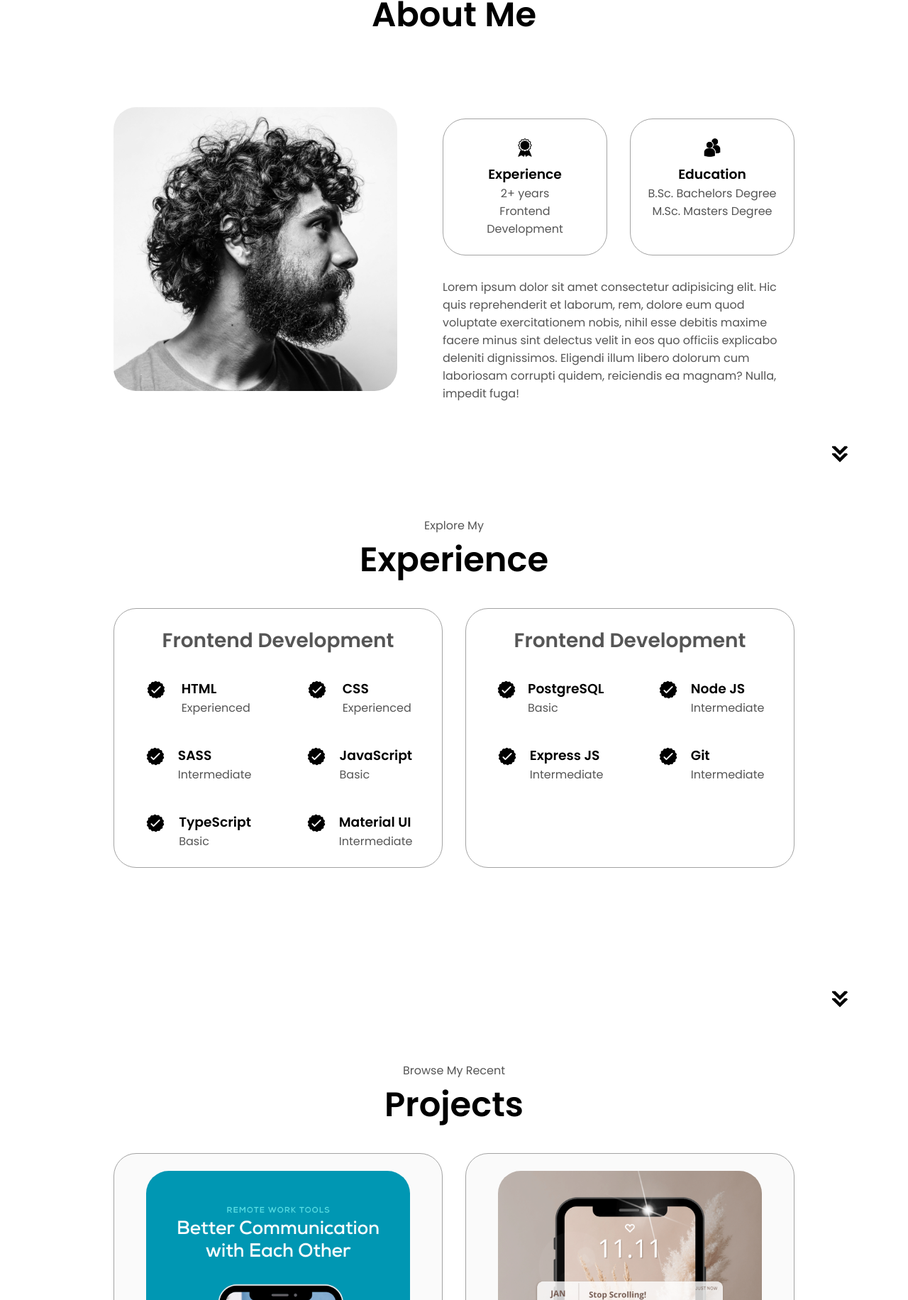
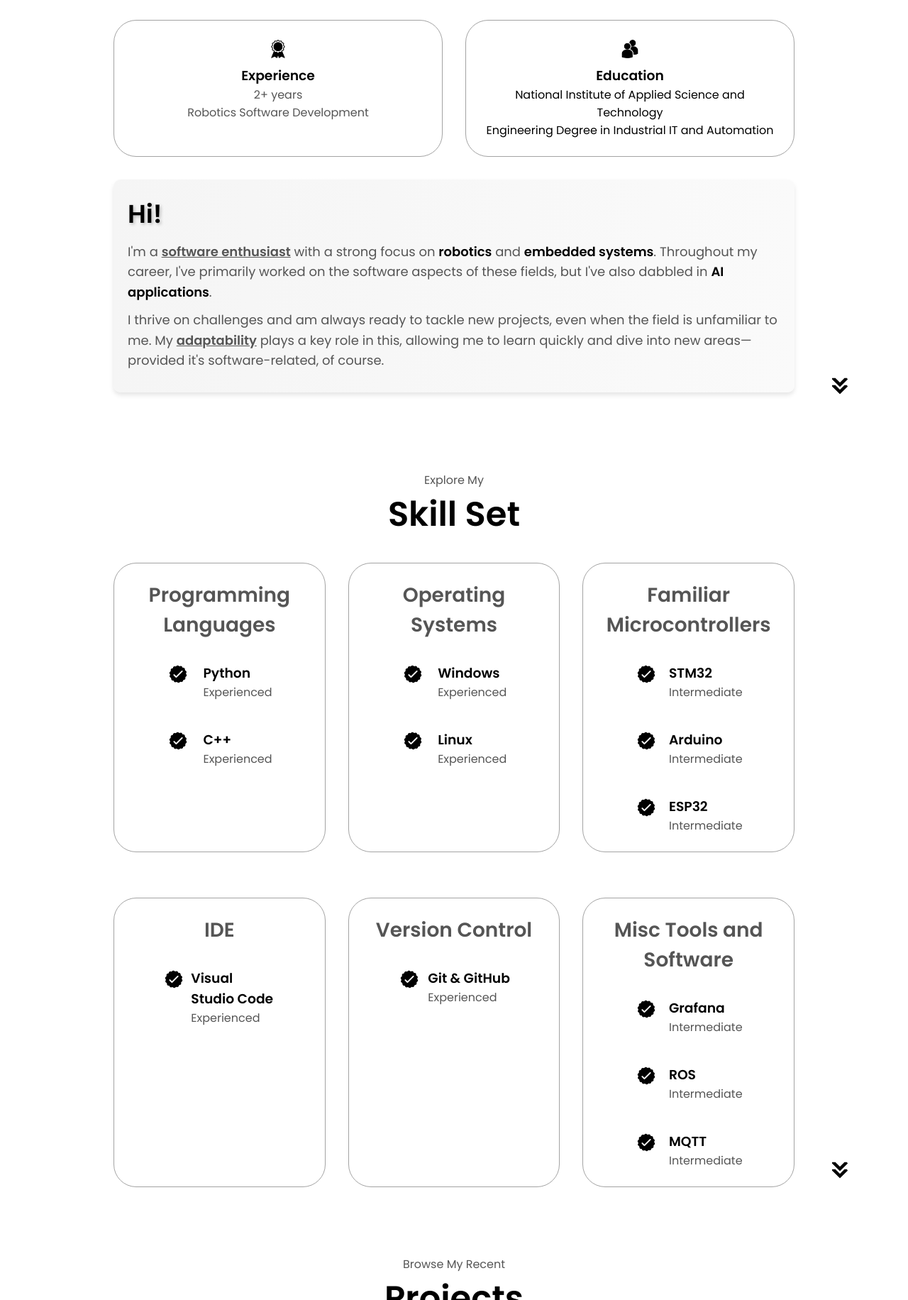
Before and after one commit to Derukoo/Portfolio, a plain HTML site: page index.html in a window 1280 px wide. Shown: the part 968-2800 px from the top of the page at 71% size. Drawn offline with Linux system fonts and the light colour scheme.

Commit message:
Finishing Touches

```diff
--- a/index.html
+++ b/index.html
@@ -7,21 +7,22 @@
     <title>My Portfolio</title>
     <link rel="stylesheet" href="style.css" />
     <link rel="stylesheet" href="mediaqueries.css" />
+
   </head>
   <body>
     <nav id="desktop-nav">
-      <div class="logo">John Doe</div>
+      <div class="logo">Mehdi Nouni</div>
       <div>
         <ul class="nav-links">
           <li><a href="#about">About</a></li>
-          <li><a href="#experience">Experience</a></li>
+          <li><a href="#experience">Skill Set</a></li>
           <li><a href="#projects">Projects</a></li>
           <li><a href="#contact">Contact</a></li>
         </ul>
       </div>
     </nav>
     <nav id="hamburger-nav">
-      <div class="logo">John Doe</div>
+      <div class="logo">MEhdi Nouni</div>
       <div class="hamburger-menu">
         <div class="hamburger-icon" onclick="toggleMenu()">
           <span></span>
@@ -36,18 +37,18 @@
         </div>
       </div>
     </nav>
-    <section id="profile">
+    <section id="profile" class="custom-fade-in">
       <div class="section__pic-container">
-        <img src="./assets/profile-pic.png" alt="John Doe profile picture" />
+        <img src="./assets/mehdi.png" alt="Mehdi Nouni profile picture" />
       </div>
       <div class="section__text">
         <p class="section__text__p1">Hello, I'm</p>
-        <h1 class="title">John Doe</h1>
-        <p class="section__text__p2">Frontend Developer</p>
+        <h1 class="title">Mehdi Nouni</h1>
+        <p class="section__text__p2">Robotics Software Engineer</p>
         <div class="btn-container">
           <button
             class="btn btn-color-2"
-            onclick="window.open('./assets/resume-example.pdf')"
+            onclick="window.open('./assets/PFE_CV.pdf')"
           >
             Download CV
           </button>
@@ -71,17 +72,11 @@
         </div>
       </div>
     </section>
-    <section id="about">
+    <section id="about" class="custom-fade-in">
       <p class="section__text__p1">Get To Know More</p>
       <h1 class="title">About Me</h1>
       <div class="section-container">
-        <div class="section__pic-container">
-          <img
-            src="./assets/about-pic.png"
-            alt="Profile picture"
-            class="about-pic"
-          />
-        </div>
+
         <div class="about-details-container">
           <div class="about-containers">
             <div class="details-container">
@@ -91,7 +86,7 @@
                 class="icon"
               />
               <h3>Experience</h3>
-              <p>2+ years <br />Frontend Development</p>
+              <p>2+ years <br />Robotics Software Development</p>
             </div>
             <div class="details-container">
               <img
@@ -100,19 +95,24 @@
                 class="icon"
               />
               <h3>Education</h3>
-              <p>B.Sc. Bachelors Degree<br />M.Sc. Masters Degree</p>
+              <a href=https://insat.rnu.tn/">National Institute of Applied Science and Technology </a> <br />Engineering Degree in Industrial IT and Automation</p>
             </div>
           </div>
-          <div class="text-container">
+          <div class="intro-text">
+            <h1>Hi!</h1>
             <p>
-              Lorem ipsum dolor sit amet consectetur adipisicing elit. Hic quis
-              reprehenderit et laborum, rem, dolore eum quod voluptate
-              exercitationem nobis, nihil esse debitis maxime facere minus sint
-              delectus velit in eos quo officiis explicabo deleniti dignissimos.
-              Eligendi illum libero dolorum cum laboriosam corrupti quidem,
-              reiciendis ea magnam? Nulla, impedit fuga!
+              I'm a <strong>software enthusiast</strong> with a strong focus on
+              <span class="highlight">robotics</span> and <span class="highlight">embedded systems</span>.
+              Throughout my career, I've primarily worked on the software aspects of these fields, but I've also dabbled in
+              <span class="highlight">AI applications</span>.
+            </p>
+            <p>
+              I thrive on challenges and am always ready to tackle new projects, even when the field is unfamiliar to me.
+              My <strong>adaptability</strong> plays a key role in this, allowing me to learn quickly and dive into new
+              areas—provided it's software-related, of course.
             </p>
           </div>
+
         </div>
       </div>
       <img
@@ -122,13 +122,13 @@
         onclick="location.href='./#experience'"
       />
     </section>
-    <section id="experience">
+    <section id="experience" class="custom-fade-in">
       <p class="section__text__p1">Explore My</p>
-      <h1 class="title">Experience</h1>
+      <h1 class="title">Skill Set</h1>
       <div class="experience-details-container">
         <div class="about-containers">
           <div class="details-container">
-            <h2 class="experience-sub-title">Frontend Development</h2>
+            <h2 class="experience-sub-title">Programming Languages</h2>
             <div class="article-container">
               <article>
                 <img
@@ -137,7 +137,7 @@
                   class="icon"
                 />
                 <div>
-                  <h3>HTML</h3>
+                  <h3>Python</h3>
                   <p>Experienced</p>
                 </div>
               </article>
@@ -148,7 +148,23 @@
                   class="icon"
                 />
                 <div>
-                  <h3>CSS</h3>
+                  <h3>C++</h3>
+                  <p>Experienced</p>
+                </div>
+              </article>
+            </div>
+          </div>
+          <div class="details-container">
+            <h2 class="experience-sub-title">Operating Systems</h2>
+            <div class="article-container">
+              <article>
+                <img
+                  src="./assets/checkmark.png"
+                  alt="Experience icon"
+                  class="icon"
+                />
+                <div>
+                  <h3>Windows</h3>
                   <p>Experienced</p>
                 </div>
               </article>
@@ -159,7 +175,23 @@
                   class="icon"
                 />
                 <div>
-                  <h3>SASS</h3>
+                  <h3>Linux</h3>
+                  <p>Experienced</p>
+                </div>
+              </article>
+            </div>
+          </div>
+          <div class="details-container">
+            <h2 class="experience-sub-title">Familiar Microcontrollers</h2>
+            <div class="article-container">
+              <article>
+                <img
+                  src="./assets/checkmark.png"
+                  alt="Experience icon"
+                  class="icon"
+                />
+                <div>
+                  <h3>STM32</h3>
                   <p>Intermediate</p>
                 </div>
               </article>
@@ -170,56 +202,7 @@
                   class="icon"
                 />
                 <div>
-                  <h3>JavaScript</h3>
-                  <p>Basic</p>
-                </div>
-              </article>
-              <article>
-                <img
-                  src="./assets/checkmark.png"
-                  alt="Experience icon"
-                  class="icon"
-                />
-                <div>
-                  <h3>TypeScript</h3>
-                  <p>Basic</p>
-                </div>
-              </article>
-              <article>
-                <img
-                  src="./assets/checkmark.png"
-                  alt="Experience icon"
-                  class="icon"
-                />
-                <div>
-                  <h3>Material UI</h3>
-                  <p>Intermediate</p>
-                </div>
-              </article>
-            </div>
-          </div>
-          <div class="details-container">
-            <h2 class="experience-sub-title">Frontend Development</h2>
-            <div class="article-container">
-              <article>
-                <img
-                  src="./assets/checkmark.png"
-                  alt="Experience icon"
-                  class="icon"
-                />
-                <div>
-                  <h3>PostgreSQL</h3>
-                  <p>Basic</p>
-                </div>
-              </article>
-              <article>
-                <img
-                  src="./assets/checkmark.png"
-                  alt="Experience icon"
-                  class="icon"
-                />
-                <div>
-                  <h3>Node JS</h3>
+                  <h3>Arduino</h3>
                   <p>Intermediate</p>
                 </div>
               </article>
@@ -230,7 +213,59 @@
                   class="icon"
                 />
                 <div>
-                  <h3>Express JS</h3>
+                  <h3>ESP32</h3>
+                  <p>Intermediate</p>
+                </div>
+              </article>
+            </div>
+          </div>
+
+        </div>
+        <div class="about-containers">
+
+          <div class="details-container">
+            <h2 class="experience-sub-title">IDE</h2>
+            <div class="article-container">
+              <article>
+                <img
+                  src="./assets/checkmark.png"
+                  alt="Experience icon"
+                  class="icon"
+                />
+                <div>
+                  <h3>Visual Studio Code</h3>
+                  <p>Experienced</p>
+                </div>
+              </article>
+            </div>
+          </div>
+          <div class="details-container">
+            <h2 class="experience-sub-title">Version Control</h2>
+            <div class="article-container">
+              <article>
+                <img
+                  src="./assets/checkmark.png"
+                  alt="Experience icon"
+                  class="icon"
+                />
+                <div>
+                  <h3>Git & GitHub</h3>
+                  <p>Experienced</p>
+                </div>
+              </article>
+            </div>
+          </div>
+          <div class="details-container">
+            <h2 class="experience-sub-title">Misc Tools and Software</h2>
+            <div class="article-container">
+              <article>
+                <img
+                  src="./assets/checkmark.png"
+                  alt="Experience icon"
+                  class="icon"
+                />
+                <div>
+                  <h3>Grafana</h3>
                   <p>Intermediate</p>
                 </div>
               </article>
@@ -241,13 +276,25 @@
                   class="icon"
                 />
                 <div>
-                  <h3>Git</h3>
+                  <h3>ROS</h3>
+                  <p>Intermediate</p>
+                </div>
+              </article>
+              <article>
+                <img
+                  src="./assets/checkmark.png"
+                  alt="Experience icon"
+                  class="icon"
+                />
+                <div>
+                  <h3>MQTT</h3>
                   <p>Intermediate</p>
                 </div>
               </article>
             </div>
           </div>
         </div>
+
       </div>
       <img
         src="./assets/arrow.png"
@@ -256,7 +303,7 @@
         onclick="location.href='./#projects'"
       />
     </section>
-    <section id="projects">
+    <section id="projects" class="custom-fade-in">
       <p class="section__text__p1">Browse My Recent</p>
       <h1 class="title">Projects</h1>
       <div class="experience-details-container">
@@ -264,49 +311,37 @@
           <div class="details-container color-container">
             <div class="article-container">
               <img
-                src="./assets/project-1.png"
+                src="./assets/armo.jpg"
                 alt="Project 1"
                 class="project-img"
               />
             </div>
-            <h2 class="experience-sub-title project-title">Project One</h2>
-            <div class="btn-container">
-              <button
-                class="btn btn-color-2 project-btn"
-                onclick="location.href='https://github.com/'"
-              >
-                Github
-              </button>
-              <button
-                class="btn btn-color-2 project-btn"
-                onclick="location.href='https://github.com/'"
-              >
-                Live Demo
-              </button>
+            <h2 class="experience-sub-title project-title">Chess Playing Robot Arm</h2>
+            <div class="keywords">
+              <span class="keyword">C++</span>
+              <span class="keyword">Python</span>
+              <span class="keyword">OpenCV</span>
+              <span class="keyword">Reverse Kinematics</span>
+
             </div>
           </div>
           <div class="details-container color-container">
             <div class="article-container">
               <img
-                src="./assets/project-2.png"
+                src="./assets/euro.png"
                 alt="Project 2"
                 class="project-img"
               />
             </div>
-            <h2 class="experience-sub-title project-title">Project Two</h2>
-            <div class="btn-container">
-              <button
-                class="btn btn-color-2 project-btn"
-                onclick="location.href='https://github.com/'"
-              >
-                Github
-              </button>
-              <button
-                class="btn btn-color-2 project-btn"
-                onclick="location.href='https://github.com/'"
-              >
-                Live Demo
-              </button>
+            <h2 class="experience-sub-title project-title">Autonomous Robot</h2>
+            <div class="keywords">
+              <span class="keyword">C++</span>
+              <span class="keyword">Python</span>
+              <span class="keyword">ROS</span>
+              <span class="keyword">Odometry</span>
+              <span class="keyword">PID</span>
+              <span class="keyword">STM32</span>
+              <span class="keyword">Raspberry PI</span>
             </div>
           </div>
           <div class="details-container color-container">
@@ -342,7 +377,7 @@
         onclick="location.href='./#contact'"
       />
     </section>
-    <section id="contact">
+    <section id="contact" class="custom-fade-in">
       <p class="section__text__p1">Get in Touch</p>
       <h1 class="title">Contact Me</h1>
       <div class="contact-info-upper-container">
@@ -352,7 +387,7 @@
             alt="Email icon"
             class="icon contact-icon email-icon"
           />
-          <p><a href="mailto:examplemail@gmail.com">Example@gmail.com</a></p>
+          <p><a href="mailto:mehdi.nouni@hotmail.com">mehdi.nouni@hotmail.com</a></p>
         </div>
         <div class="contact-info-container">
           <img
@@ -360,7 +395,7 @@
             alt="LinkedIn icon"
             class="icon contact-icon"
           />
-          <p><a href="https://www.linkedin.com">LinkedIn</a></p>
+          <p><a href="https://www.linkedin.com/in/mehdi-nouni-9a9a2927b/">LinkedIn</a></p>
         </div>
       </div>
     </section>
@@ -375,8 +410,10 @@
           </ul>
         </div>
       </nav>
-      <p>Copyright &#169; 2023 John Doe. All Rights Reserved.</p>
+      <p>Copyright &#169; 2024 Mehdi Nouni. All Rights Reserved.</p>
     </footer>
     <script src="script.js"></script>
   </body>
 </html>
+
+</html>
--- a/script.js
+++ b/script.js
@@ -4,3 +4,21 @@ function toggleMenu() {
   menu.classList.toggle("open");
   icon.classList.toggle("open");
 }
+
+document.addEventListener("DOMContentLoaded", () => {
+  const sections = document.querySelectorAll(".custom-fade-in");
+
+  const handleScroll = () => {
+    sections.forEach((section) => {
+      const sectionTop = section.getBoundingClientRect().top;
+      const windowHeight = window.innerHeight;
+
+      if (sectionTop < windowHeight - 100) { // Adjust the offset as needed
+        section.classList.add("active");
+      }
+    });
+  };
+
+  window.addEventListener("scroll", handleScroll);
+  handleScroll(); // Run once on page load to catch visible sections
+});
--- a/style.css
+++ b/style.css
@@ -34,10 +34,16 @@ nav,
 }
 
 nav {
+  position: sticky; /* Makes the navigation stick at the top */
+  top: 0; /* Stick to the top of the viewport */
+  z-index: 1000; /* Ensure it stays above other content */
   justify-content: space-around;
   align-items: center;
-  height: 17vh;
+  height: 5vh;
+  background-color: white; /* You can adjust the background color if needed */
+  box-shadow: 0 4px 2px -2px gray; /* Optional: adds a shadow to the nav for visibility */
 }
+
 
 .nav-links {
   gap: 2rem;
@@ -149,7 +155,7 @@ a:hover {
 /* SECTIONS */
 
 section {
-  padding-top: 4vh;
+  padding-top: 8vh;
   height: 96vh;
   margin: 0 10rem;
   box-sizing: border-box;
@@ -165,8 +171,8 @@ section {
 #profile {
   display: flex;
   justify-content: center;
-  gap: 5rem;
-  height: 80vh;
+  gap: 13rem;
+  height: 86vh;
 }
 
 .section__pic-container {
@@ -430,3 +436,64 @@ footer {
 footer p {
   text-align: center;
 }
+.keywords {
+  display: flex;
+  flex-wrap: wrap;
+  gap: 8px; /* Space between the tags */
+  justify-content: center; /* Center horizontally */
+  align-items: center; /* Center vertically (if needed) */
+  text-align: center; /* Ensures text alignment */
+}
+
+.keyword {
+
+  border: rgb(53, 53, 53) 0.1rem solid;
+  color: #000000; /* Blue text color */
+  padding: 5px 10px;
+  border-radius: 20px; /* Rounded edges */
+  font-size: 14px;
+  font-weight: 500;
+  text-align: center;
+  cursor: default; /* No pointer for interactivity */
+}
+.custom-fade-in {
+  opacity: 0;
+  transform: translateY(20px); /* Start slightly below */
+  transition: opacity 0.8s ease-out, transform 0.8s ease-out;
+}
+
+.custom-fade-in.active {
+  opacity: 1;
+  transform: translateY(0); /* Ends in its natural position */
+}
+.intro-text {
+  background: linear-gradient(to right, #f5f5f5, #fafafa);
+  color: rgb(0, 0, 0);
+  padding: 20px;
+  border-radius: 10px;
+  box-shadow: 0 4px 6px rgba(0, 0, 0, 0.1);
+  font-family: "Poppins", sans-serif;
+  line-height: 1.6;
+}
+
+.intro-text h1 {
+  font-size: 36px;
+
+  margin-bottom: 10px;
+  text-shadow: 2px 2px 4px rgba(58, 58, 58, 0.3);
+}
+
+.intro-text p {
+  font-size: 18px;
+  margin: 10px 0;
+}
+
+.intro-text .highlight {
+  color: #000000;
+  font-weight: bold;
+}
+
+.intro-text strong {
+  font-weight: bold;
+  text-decoration: underline;
+}
```
Also changed, not shown: assets/euro.png (added), assets/mehdi.png (added), 3 other files.
